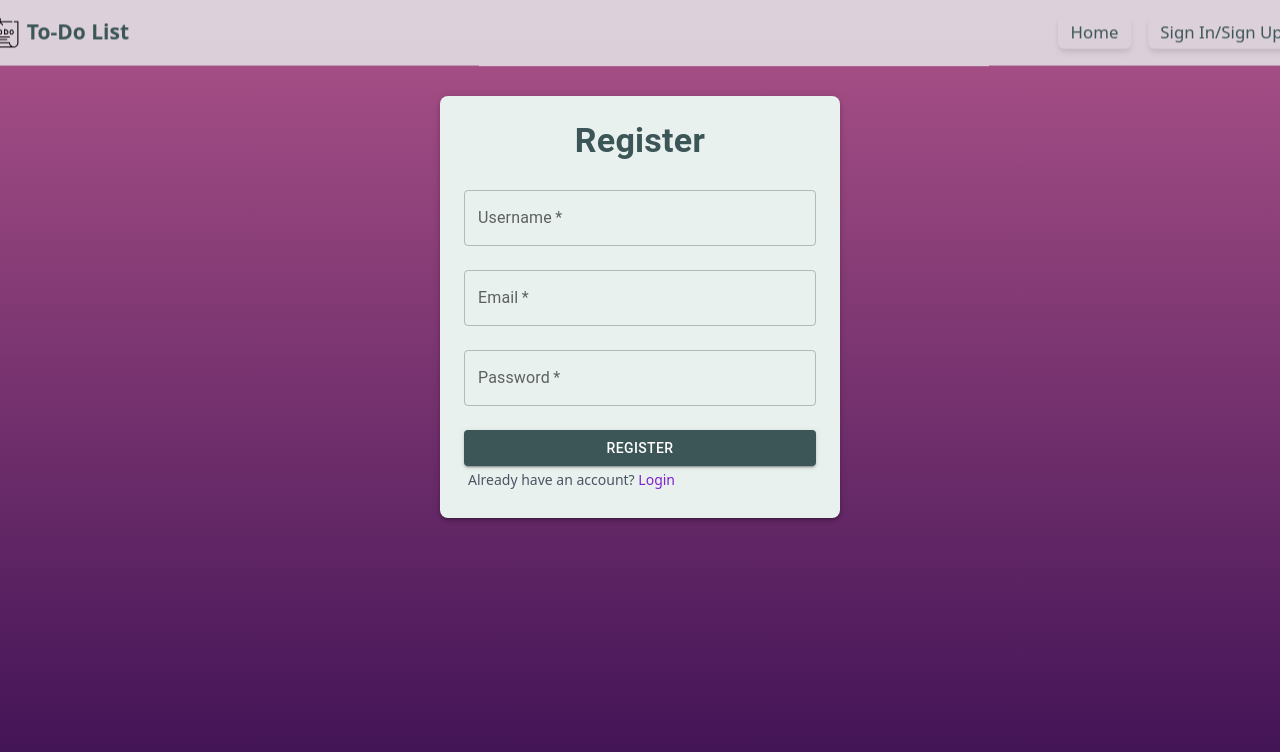
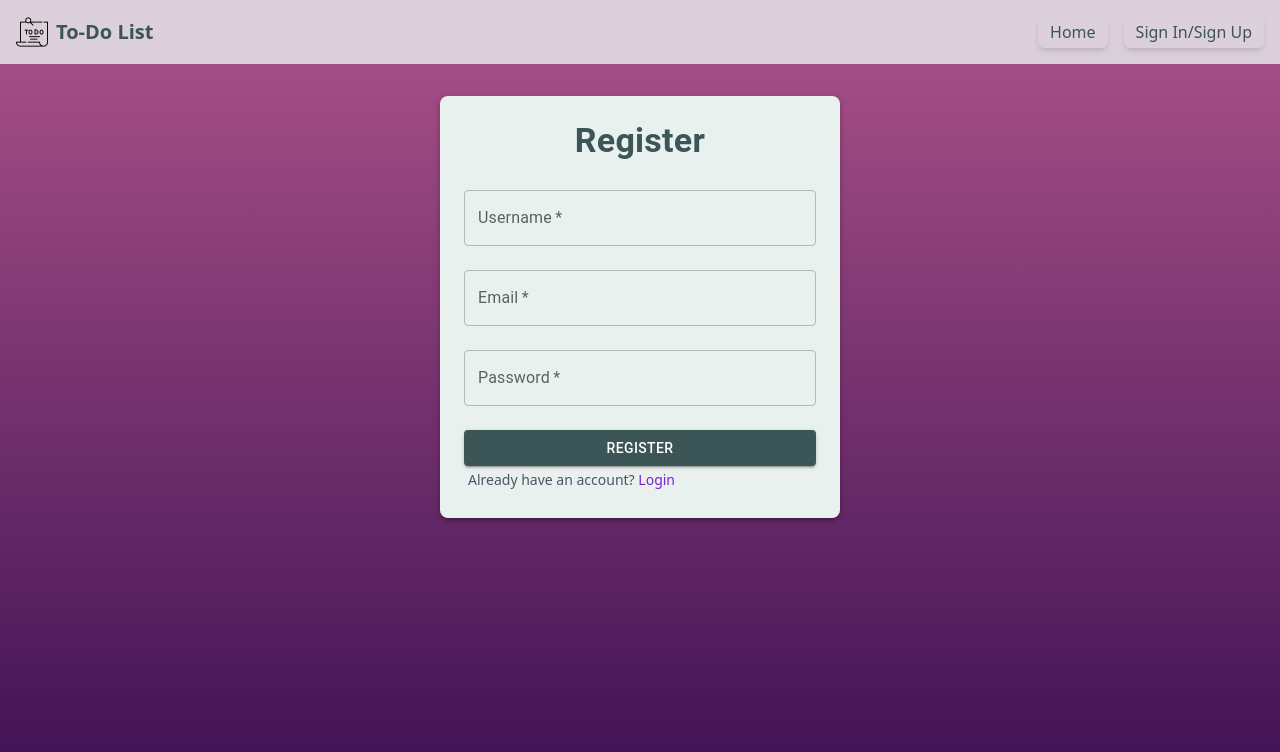
Before and after one commit to ChrisVeigas/To-Do, a React (Vite) app: page /register in a window 1280 px wide. Shown: the top 752 px of the page. Built offline with nearby package versions, Linux system fonts and the light colour scheme.

Commit message:
Updated the register button and the app name

```diff
--- a/index.html
+++ b/index.html
@@ -4,7 +4,7 @@
     <meta charset="UTF-8" />
     <link rel="icon" type="image/svg+xml" href="to-do-list.png" />
     <meta name="viewport" content="width=device-width, initial-scale=1.0" />
-    <title>package</title>
+    <title>To-Do List</title>
   </head>
   <body>
     <div id="root"></div>
--- a/src/components/Navbar.jsx
+++ b/src/components/Navbar.jsx
@@ -10,9 +10,6 @@ function Navbar() {
   return (
     <MotionNav
       className="fixed top-0 left-0 w-full flex justify-between items-center p-4 bg-[#E9F1EF]/80 backdrop-blur-sm z-50"
-      component={motion.div}
-      whileHover={{ scale: 1.05 }}
-      whileTap={{ scale: 0.95 }}
     >
       <div className="flex items-center gap-2">
         <MotionImg src={logo} alt="To-Do Logo" className="w-8 h-8" whileHover={{scale:1.02}} whileTap={{scale:0.7}}/>
--- a/src/pages/Register.jsx
+++ b/src/pages/Register.jsx
@@ -89,9 +89,6 @@ function Register() {
             "&:hover": { backgroundColor: "#2C4445" },
             mt: 2,
           }}
-          component={motion.button}
-          whileHover={{ scale: 1.02 }}
-          whileTap={{ scale: 0.9 }}
         >
           Register
         </MotionButton>
```
